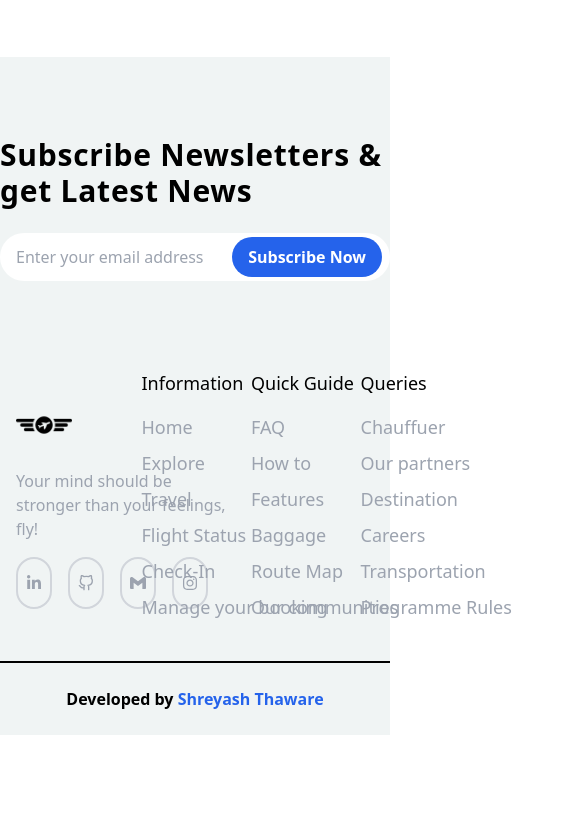
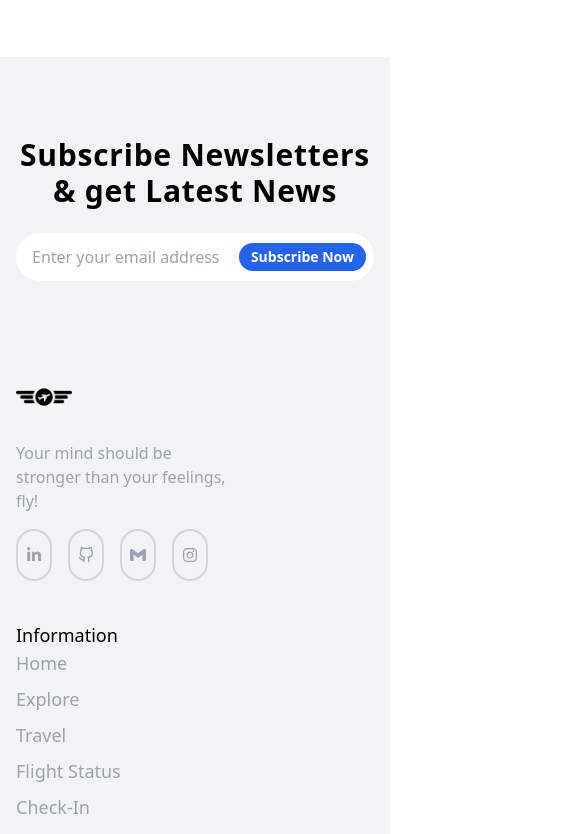
Before and after one commit to Shreyashthaware2003/Flight-Booking, a React (Vite) app: page / in a window 390 px wide. Shown: the part 6560-7394 px from the top of the page, 569 px wide, since content can reach past the window. Before the commit the page ends 7295 px from the top, so only its background shows below. Built offline with nearby package versions, Linux system fonts and the light colour scheme.

Commit message:
Till now responsive is maintained

```diff
--- a/src/components/Home.jsx
+++ b/src/components/Home.jsx
@@ -265,13 +265,13 @@ function Home() {
 
             <div className='bg-[#f0f4f4] flex flex-col justify-center items-center w-full pt-20'>
                 <div className='flex flex-col justify-center items-center'>
-                    <h1 className='text-3xl font-semibold tracking-wide'>Subscribe Newsletters & get Latest News</h1>
-                    <div className='w-full py-6 relative flex justify-center items-center'>
+                    <h1 className='text-3xl font-semibold tracking-wide text-center px-4'>Subscribe Newsletters & get Latest News</h1>
+                    <div className='w-full py-6 relative flex justify-center items-center px-4'>
                         <input type="email" placeholder='Enter your email address' className='w-full px-4 py-3 rounded-full relative' />
-                        <button className='absolute right-2 bg-blue-600 font-semibold text-white rounded-full px-4 py-2'>Subscribe Now</button>
+                        <button className='absolute right-6 bg-blue-600 font-semibold text-white rounded-full px-3 text-sm md:text-base md:px-4 py-1 md:py-2'>Subscribe Now</button>
                     </div>
                 </div>
-                <div className='grid grid-cols-4 justify-start items-center pt-16 px-4 gap-20'>
+                <div className='grid grid-cols-1 md:grid-cols-4 pt-16 px-4 gap-10 md:gap-20 w-full md:w-[1200px]'>
                     <div className='w-56'>
                         <img src="src/assets/air-company-logo.png" className='w-14' alt="" />
                         <p className='text-gray-400 py-4'>Your mind should be stronger than your feelings, fly!</p>
@@ -293,8 +293,8 @@ function Home() {
                     </div>
 
                     <div className='w-56 text-lg'>
-                        <h1 className='px-4'>Information</h1>
-                        <ul className='p-4 space-y-2 text-gray-400'>
+                        <h1 className='px-0 md:px-4'>Information</h1>
+                        <ul className='md:p-4 space-y-2 text-gray-400'>
                             <li className='cursor-pointer hover:text-blue-600 hover:translate-x-4 duration-700'>Home</li>
                             <li className='cursor-pointer hover:text-blue-600 hover:translate-x-4 duration-700'>Explore</li>
                             <li className='cursor-pointer hover:text-blue-600 hover:translate-x-4 duration-700'>Travel</li>
@@ -304,8 +304,8 @@ function Home() {
                         </ul>
                     </div>
                     <div className='w-56 text-lg'>
-                        <h1 className='px-4'>Quick Guide</h1>
-                        <ul className='p-4 space-y-2 text-gray-400'>
+                        <h1 className='md:px-4'>Quick Guide</h1>
+                        <ul className='md:p-4 space-y-2 text-gray-400'>
                             <li className='cursor-pointer hover:text-blue-600 hover:translate-x-4 duration-700'>FAQ</li>
                             <li className='cursor-pointer hover:text-blue-600 hover:translate-x-4 duration-700'>How to</li>
                             <li className='cursor-pointer hover:text-blue-600 hover:translate-x-4 duration-700'>Features</li>
@@ -315,8 +315,8 @@ function Home() {
                         </ul>
                     </div>
                     <div className='w-56 text-lg'>
-                        <h1 className='px-4'>Queries</h1>
-                        <ul className='p-4 space-y-2 text-gray-400'>
+                        <h1 className='md:px-4'>Queries</h1>
+                        <ul className='md:p-4 space-y-2 text-gray-400'>
                             <li className='cursor-pointer hover:text-blue-600 hover:translate-x-4 duration-700'>Chauffuer</li>
                             <li className='cursor-pointer hover:text-blue-600 hover:translate-x-4 duration-700'>Our partners</li>
                             <li className='cursor-pointer hover:text-blue-600 hover:translate-x-4 duration-700'>Destination</li>
```
